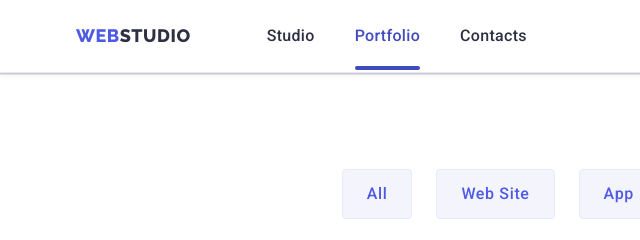
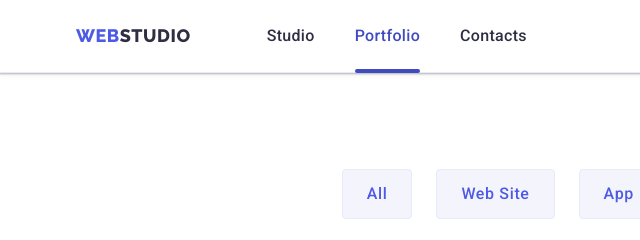
Before and after one commit to Nata-nk/goit-markup-hw-04, a plain HTML site: page portfolio.html in a window 1280 px wide. Shown: the top 240 px of the page, 0-640 px from the left. Drawn offline with nearby package versions, Linux system fonts and the light colour scheme.

Commit message:
Update styles.css

```diff
--- a/css/styles.css
+++ b/css/styles.css
@@ -133,7 +133,7 @@ img {
   font-weight: 500;
   line-height: 1.5;
   letter-spacing: 0.02em;
-  padding: 24px 0;
+  padding: 27px 0;
   transition: color 250ms cubic-bezier(0.4, 0, 0.2, 1);
 }
 
```
